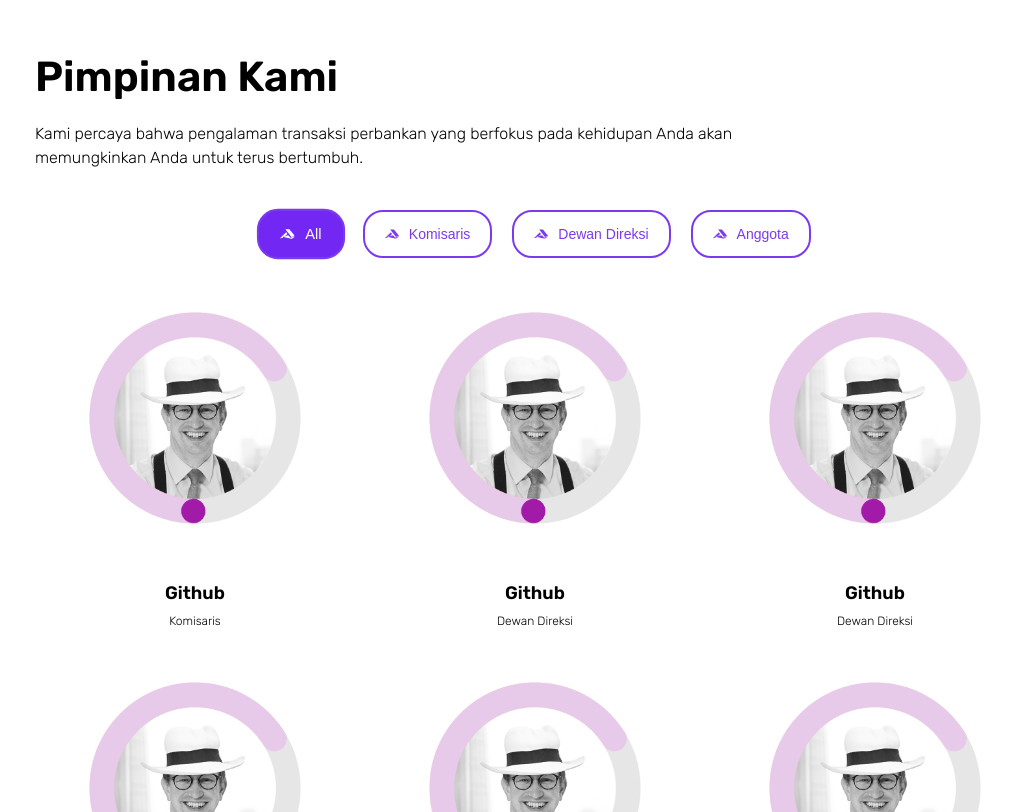
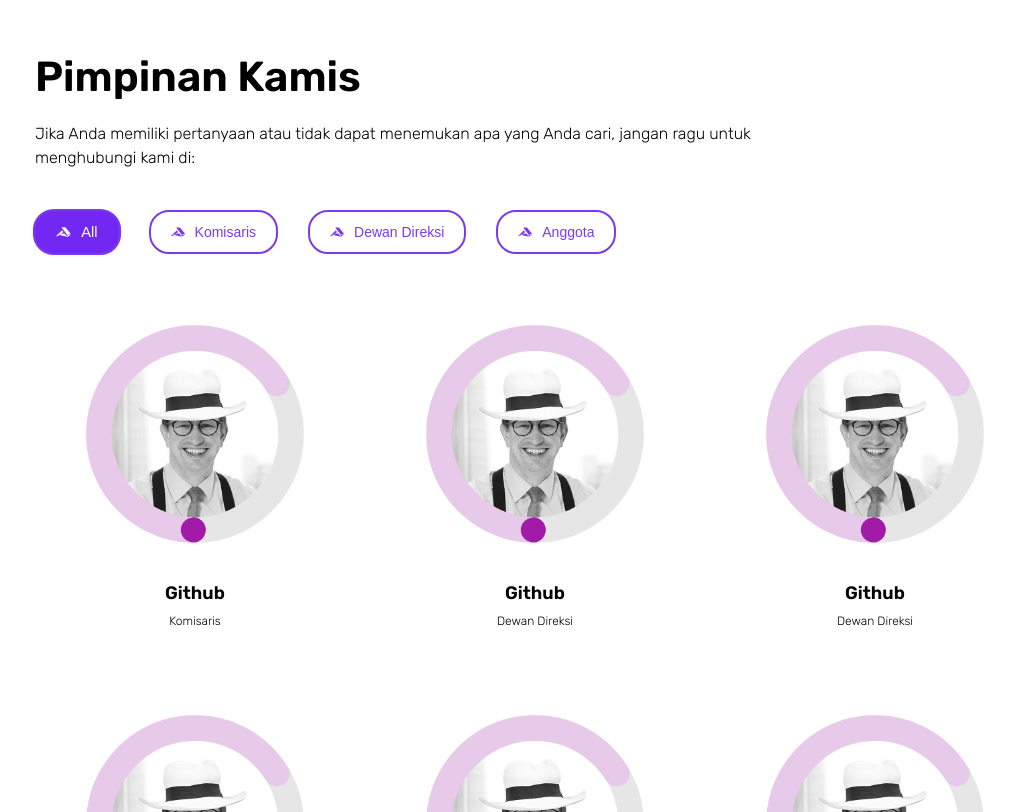
Before and after one commit to id-prawito/web-landing, a React (Create React App) app: page /web-landing/we-contact-us in a window 1280 px wide. Shown: the part 1750-2562 px from the top of the page, without its empty margins (105-1120 px from the left). Built offline with nearby package versions, Linux system fonts and the light colour scheme.

Commit message:
fix test page organisasi section

```diff
--- a/src/components/atom/index.js
+++ b/src/components/atom/index.js
@@ -324,7 +324,6 @@ const DetailOrganisasi = () => {
   ];
 
   const [organisasi, setOrganisasi] = useState(ORGANISASI);
-  // const [buttons, setButtons] = useState(allOrganisasi);
 
   const buttons = allOrganisasi;
 
--- a/src/components/form/FormElements.js
+++ b/src/components/form/FormElements.js
@@ -330,7 +330,7 @@ export const ButtonTransparentAll = styled.div`
     align-items: center;
     background-color: transparent;
     border: 1px solid var(--colorMain);
-    padding: 14px 20px;
+    padding: 12px 20px;
     border-radius: 20px;
     max-height: 100%;
     cursor: pointer;
--- a/src/components/section/SectionElements.js
+++ b/src/components/section/SectionElements.js
@@ -149,3 +149,116 @@ export const TentangKamiSite = styled.section`
     }
   }
 `;
+
+export const OrganisasiSite = styled.section`
+  ${devices.smartphone} {
+    padding: 50px 0;
+  }
+  .organisasi {
+    &_container {
+      padding: 0 100px;
+
+      ${devices.smartphone} {
+        padding: 0 25px;
+      }
+    }
+
+    &_content {
+      display: flex;
+      flex-direction: column;
+      gap: 20px;
+    }
+
+    &_page {
+      display: flex;
+      flex-direction: column;
+      gap: 20px;
+
+      .button_organisasi {
+        display: flex;
+        flex-direction: row;
+        gap: 30px;
+        justify-content: flex-start;
+        align-items: center;
+
+        ${devices.smartphone} {
+          gap: 20px;
+          display: grid;
+          grid-template-columns: repeat(2, 1fr);
+        }
+      }
+
+      .card_organisasi {
+        display: flex;
+        flex-wrap: wrap;
+        justify-content: center;
+        align-items: center;
+        gap: 20px;
+        ${devices.smartphone} {
+          display: grid;
+          grid-template-columns: repeat(2, 1fr);
+          place-items: center;
+        }
+
+        .padding {
+          padding: 0px;
+        }
+
+        .card_component {
+          background: #fff;
+          max-width: 320px;
+          height: auto;
+          border-radius: 20px;
+          color: #000;
+          padding: 1rem;
+          overflow: hidden;
+
+          ${devices.smartphone} {
+            padding: 2px;
+          }
+
+          .gambar_img {
+            padding: 10px;
+            overflow: hidden;
+            transition: all 0.3s ease-in-out;
+
+            img {
+              object-fit: cover;
+              width: 100%;
+            }
+          }
+          .text_nama {
+            display: flex;
+            flex-direction: column;
+            gap: 10px;
+
+            h1 {
+              font-size: 18px;
+              font-weight: 600;
+            }
+
+            p {
+              font-size: 12px;
+              font-weight: 300;
+            }
+          }
+        }
+      }
+    }
+
+    &_download {
+      font-size: 13px;
+      font-weight: 400;
+      background-color: #f4f4f4;
+      padding: 8px 15px;
+      border-radius: 8px;
+      width: max-content;
+      color: #a606ae;
+      margin: auto;
+      margin-top: 60px;
+      a:hover {
+        text-decoration: underline;
+      }
+    }
+  }
+`;
--- a/src/components/section/index.js
+++ b/src/components/section/index.js
@@ -1,8 +1,11 @@
-import React from "react";
-import { FaPhone } from "react-icons/fa";
+import React, { useState } from "react";
+import { FaAccusoft, FaPhone } from "react-icons/fa";
 import { FiMail } from "react-icons/fi";
+import { ORGANISASI } from "../../config/Data";
 import { HeadingComponent } from "../atom";
-import { TentangKamiSite } from "./SectionElements";
+import { ButtonTransparent } from "../form";
+import { OrganisasiSite, TentangKamiSite } from "./SectionElements";
+import { motion, AnimatePresence } from "framer-motion";
 
 const HubungiKami = () => {
   return <div>Hubungi Kami</div>;
@@ -98,4 +101,97 @@ const TentangKami = () => {
   );
 };
 
-export { HubungiKami, TentangKami };
+const ButtonFilter = ({ filter, button, active }) => {
+  return (
+    <>
+      {button.map((buttonItem, i) => (
+        <ButtonTransparent
+          active={active === buttonItem ? "active" : ""}
+          key={i}
+          style={{ fontWeight: "400", border: "2px solid var(--colorMain)" }}
+          icon={FaAccusoft}
+          label={buttonItem}
+          onClick={() => filter(buttonItem)}
+        />
+      ))}
+    </>
+  );
+};
+
+const Card = (item) => {
+  console.log(item.items);
+  return (
+    <motion.div
+      className="padding"
+      layout
+      animate={{ opacity: 1 }}
+      initial={{ opacity: 0 }}
+      exit={{ opacity: 0 }}
+      transition={{ type: "easeInOut", duration: 0.8 }}
+    >
+      <div className="card_component">
+        <div className="gambar_img">
+          <img src={item.items.img} alt={item.items.label} />
+        </div>
+        <div className="text_nama">
+          <h1>{item.items.label}</h1>
+          <p>{item.items.jabatan}</p>
+        </div>
+      </div>
+    </motion.div>
+  );
+};
+
+const OrganisasiSection = () => {
+  const allOrganisasi = [
+    "All",
+    ...new Set(ORGANISASI.map((item) => item.jabatan)),
+  ];
+
+  const [organisasi, setOrganisasi] = useState(ORGANISASI);
+
+  const buttons = allOrganisasi;
+
+  const [active, setActive] = useState("All");
+
+  const filter = (button) => {
+    if (button === "All") {
+      setOrganisasi(ORGANISASI);
+      setActive(button);
+      return;
+    }
+    const filteredData = ORGANISASI.filter((item) => item.jabatan === button);
+    setOrganisasi(filteredData);
+    setActive(button);
+  };
+
+  return (
+    <OrganisasiSite>
+      <div className="organisasi_container">
+        <div className="organisasi_content">
+          <HeadingComponent
+            Heading="Pimpinan Kamis"
+            Text="Jika Anda memiliki pertanyaan atau tidak dapat menemukan apa yang Anda cari, jangan ragu untuk menghubungi kami di:"
+          />
+        </div>
+        <div className="organisasi_page">
+          <div className="button_organisasi">
+            <ButtonFilter filter={filter} button={buttons} active={active} />
+          </div>
+          <motion.div layout className="card_organisasi">
+            <AnimatePresence>
+              {organisasi.map((item, i) => (
+                <Card judul="Bisa 1" items={item} key={i} />
+              ))}
+            </AnimatePresence>
+          </motion.div>
+        </div>
+        <div className="organisasi_download">
+          <a href="#try">Download Struktur Organisasi</a>
+        </div>
+      </div>
+    </OrganisasiSite>
+  );
+};
+
+export { HubungiKami, TentangKami, OrganisasiSection };
--- a/src/config/Data.js
+++ b/src/config/Data.js
@@ -102,6 +102,12 @@ export const ORGANISASI = [
     jabatan: "Anggota",
   },
   {
+    id: 8,
+    label: "Github",
+    img: organisasiImg,
+    jabatan: "Anggota",
+  },
+  {
     id: 5,
     label: "Github",
     img: organisasiImg,
--- a/src/pages/ContactUs.js
+++ b/src/pages/ContactUs.js
@@ -1,12 +1,8 @@
 import React from "react";
-import {
-  Detail,
-  DetailOrganisasi,
-  FocusComponentContactUs,
-} from "../components/atom";
+import { Detail, FocusComponentContactUs } from "../components/atom";
 import imgContact from "../assets/img/contact-us.png";
 import { SimpleSliderFicture } from "../components/carousel";
-import { TentangKami } from "../components/section";
+import { OrganisasiSection, TentangKami } from "../components/section";
 
 const ContactUs = () => {
   return (
@@ -20,7 +16,7 @@ const ContactUs = () => {
         judul="Foto dan Informasi Tentang Kami"
         deskripsi="Koperasi BPR Wedarijaksa Kabupaten Pati (KBPR Wedarijaksa) berlokasi"
       />
-      <DetailOrganisasi />
+      <OrganisasiSection />
       <TentangKami />
     </>
   );
--- a/src/pages/Home.js
+++ b/src/pages/Home.js
@@ -5,12 +5,12 @@ import { BERITA } from "../config/Data";
 import {
   Card,
   Detail,
-  DetailOrganisasi,
   FocusComponent,
   Informasi,
   OjkInformasi,
 } from "../components/atom";
 import FormKpr from "../components/form";
+import { OrganisasiSection } from "../components/section";
 
 const Home = () => {
   return (
@@ -30,7 +30,7 @@ const Home = () => {
       <Accordion />
       <Informasi />
       <Card itemBerita={BERITA} />
-      <DetailOrganisasi />
+      <OrganisasiSection />
       <FormKpr />
     </div>
   );
```
